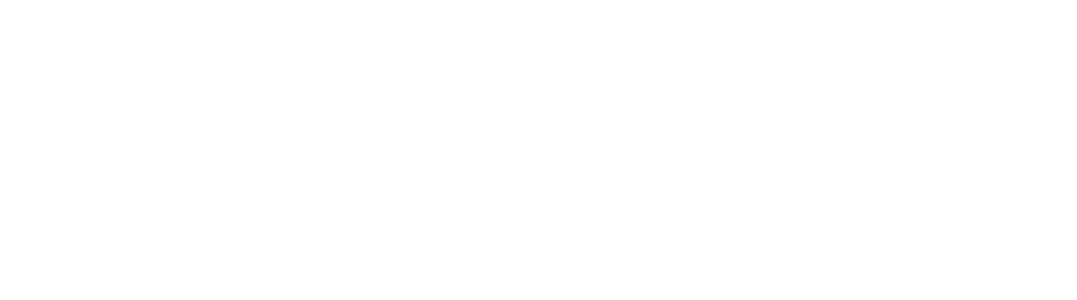
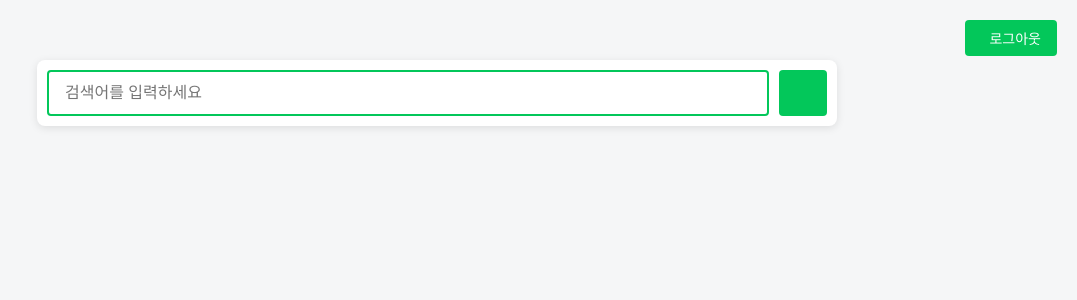
Before and after one commit to kimjeyoun/Naver-Shopping-Web, a Vue app: page /search in a window 1280 px wide. Before the commit this address had no page. Shown: the top 300 px of the page, without its empty margins (203-1280 px from the left). Built offline with nearby package versions, Linux system fonts and the light colour scheme; the HTML template or start-up script is replaced by a standard one.

Commit message:
feat: 네이버 검색 api 연동 테스트 #6

```diff
--- a/package.json
+++ b/package.json
@@ -8,6 +8,7 @@
     "lint": "vue-cli-service lint"
   },
   "dependencies": {
+    "axios": "^1.8.4",
     "core-js": "^3.8.3",
     "vue": "^3.2.13",
     "vue-router": "^4.5.0"
--- /dev/null
+++ b/src/api/config.js
@@ -0,0 +1,4 @@
+export const NAVER_API_CONFIG = {
+  CLIENT_ID: "Genk26skI08HjO9BsNL8",
+  CLIENT_SECRET: "H0DBbbrdUK",
+};
--- /dev/null
+++ b/src/api/shopping.js
@@ -0,0 +1,28 @@
+import axios from "axios";
+import { NAVER_API_CONFIG } from "./config";
+
+const shoppingAPI = {
+  search: async (query, params = {}) => {
+    try {
+      const response = await axios.get("/api/v1/search/shop.json", {
+        params: {
+          query: encodeURIComponent(query),
+          display: params.display || 20,
+          start: params.start || 1,
+          sort: params.sort || "sim",
+          ...params,
+        },
+        headers: {
+          "X-Naver-Client-Id": NAVER_API_CONFIG.CLIENT_ID,
+          "X-Naver-Client-Secret": NAVER_API_CONFIG.CLIENT_SECRET,
+        },
+      });
+      return response.data;
+    } catch (error) {
+      console.error("Shopping API Error:", error);
+      throw error;
+    }
+  },
+};
+
+export default shoppingAPI;
--- a/src/router/index.js
+++ b/src/router/index.js
@@ -1,6 +1,7 @@
 import { createRouter, createWebHistory } from "vue-router";
 import LoginPage from "../views/LoginPage.vue";
 import LandingPage from "../views/LandingPage.vue";
+import SearchPage from "@/views/SearchPage.vue";
 
 const routes = [
   {
@@ -13,6 +14,12 @@
     name: "Login",
     component: LoginPage,
   },
+  {
+    path: "/search",
+    name: "Search",
+    component: SearchPage,
+    meta: { requiresAuth: true }, // 인증이 필요한 페이지로 설정
+  },
 ];
 
 const router = createRouter({
--- a/src/views/LoginPage.vue
+++ b/src/views/LoginPage.vue
@@ -1,6 +1,6 @@
 <template>
   <div class="login-container">
-    <div v-if="!isLoggedIn" class="login-card">
+    <div class="login-card">
       <div class="profile-icon">
         <i class="fas fa-user"></i>
       </div>
@@ -37,10 +37,6 @@
         <p v-if="error" class="error-message">{{ error }}</p>
       </div>
     </div>
-    <div v-else class="welcome-container">
-      <h2>환영합니다, {{ currentUser.username }}님!</h2>
-      <button class="logout-button" @click="handleLogout">로그아웃</button>
-    </div>
   </div>
 </template>
 
@@ -53,18 +49,19 @@
     return {
       username: "",
       password: "",
-      isLoggedIn: false,
-      currentUser: null,
       error: "",
       rememberMe: false,
     };
   },
   mounted() {
-    this.checkLoginStatus();
     const savedUsername = localStorage.getItem("rememberedUsername");
     if (savedUsername) {
       this.username = savedUsername;
       this.rememberMe = true;
+    }
+    // 이미 로그인된 상태라면 검색 페이지로 리다이렉트
+    if (auth.checkAuth()) {
+      this.$router.push("/search");
     }
   },
   methods: {
@@ -76,9 +73,6 @@
 
       try {
         const user = auth.login(this.username, this.password);
-        this.isLoggedIn = true;
-        this.currentUser = user;
-        this.error = "";
 
         if (this.rememberMe) {
           localStorage.setItem("rememberedUsername", this.username);
@@ -88,33 +82,25 @@
 
         this.password = "";
 
-        console.log("로그인 성공:", this.currentUser.username);
+        // 로그인 성공 시 검색 페이지로 리다이렉트
+        this.$router.push("/search");
+
+        console.log("로그인 성공:", user.username);
       } catch (error) {
         this.error = "로그인에 실패했습니다.";
         console.error("로그인 에러:", error);
       }
     },
-
-    handleLogout() {
-      auth.logout();
-      this.isLoggedIn = false;
-      this.currentUser = null;
-      if (!this.rememberMe) {
-        this.username = "";
-      }
-      this.password = "";
-      console.log("로그아웃 완료");
-    },
-
-    checkLoginStatus() {
-      const user = auth.checkAuth();
-      if (user) {
-        this.currentUser = user;
-        this.isLoggedIn = true;
-      } else {
-        this.handleLogout();
-      }
-    },
+    //handleLogout() {
+    //  auth.logout();
+    //  this.isLoggedIn = false;
+    //  this.currentUser = null;
+    //  if (!this.rememberMe) {
+    //  this.username = "";
+    //  }
+    //  this.password = "";
+    //  console.log("로그아웃 완료");
+    //},
   },
   watch: {
     rememberMe(newValue) {
@@ -322,37 +308,4 @@
   font-size: 14px;
   text-align: center;
 }
-
-.welcome-container {
-  background: rgba(255, 255, 255, 0.85);
-  border-radius: 20px;
-  padding: 40px;
-  width: 100%;
-  max-width: 400px;
-  text-align: center;
-  box-shadow: 0 8px 32px rgba(0, 0, 0, 0.1);
-  backdrop-filter: blur(10px);
-  z-index: 1;
-}
-
-.welcome-container h2 {
-  color: #333;
-  margin-bottom: 20px;
-}
-
-.logout-button {
-  padding: 12px 24px;
-  background: #03c75a;
-  color: white;
-  border: none;
-  border-radius: 8px;
-  font-size: 16px;
-  font-weight: bold;
-  cursor: pointer;
-  transition: background-color 0.3s ease;
-}
-
-.logout-button:hover {
-  background: #02a347;
-}
 </style>
--- /dev/null
+++ b/src/views/SearchPage.vue
@@ -0,0 +1,211 @@
+<template>
+  <div class="search-container">
+    <div class="header">
+      <div class="logout-wrapper">
+        <button class="logout-button" @click="handleLogout">
+          <i class="fas fa-sign-out-alt"></i> 로그아웃
+        </button>
+      </div>
+    </div>
+    <div class="search-header">
+      <div class="search-box">
+        <input
+          type="text"
+          v-model="searchQuery"
+          placeholder="검색어를 입력하세요"
+          class="search-input"
+          @keyup.enter="handleSearch"
+        />
+        <button class="search-button" @click="handleSearch">
+          <i class="fas fa-search"></i>
+        </button>
+      </div>
+    </div>
+    <div v-if="isLoading" class="loading">검색 중...</div>
+    <div v-if="error" class="error">{{ error }}</div>
+    <div v-if="searchResults && searchResults.items" class="search-results">
+      <div class="results-info">총 {{ searchResults.total }}개의 검색결과</div>
+      <div class="items-grid">
+        <div
+          v-for="item in searchResults.items"
+          :key="item.productId"
+          class="item-card"
+        >
+          <h3>{{ item.title }}</h3>
+          <p>가격: {{ Number(item.lprice).toLocaleString() }}원</p>
+        </div>
+      </div>
+    </div>
+  </div>
+</template>
+
+<script>
+import auth from "@/auth";
+import shoppingAPI from "@/api/shopping";
+
+export default {
+  name: "SearchPage",
+  data() {
+    return {
+      searchQuery: "",
+      isLoading: false,
+      error: null,
+      searchResults: null,
+    };
+  },
+  methods: {
+    async handleSearch() {
+      if (!this.searchQuery.trim()) return;
+
+      this.isLoading = true;
+      this.error = null;
+
+      try {
+        const results = await shoppingAPI.search(this.searchQuery);
+        console.log("검색 결과:", results);
+        this.searchResults = results;
+      } catch (error) {
+        this.error = "검색 중 오류가 발생했습니다.";
+        console.error("검색 오류:", error);
+      } finally {
+        this.isLoading = false;
+      }
+    },
+    handleLogout() {
+      auth.logout();
+      this.$router.push("/login");
+    },
+  },
+};
+</script>
+
+<style scoped>
+.search-container {
+  min-height: 100vh;
+  padding: 20px;
+  background-color: #f5f6f7;
+}
+
+.header {
+  position: fixed;
+  top: 0;
+  right: 0;
+  padding: 20px;
+  z-index: 100;
+}
+
+.logout-wrapper {
+  display: flex;
+  justify-content: flex-end;
+}
+
+.logout-button {
+  padding: 8px 16px;
+  background-color: #03c75a;
+  color: white;
+  border: none;
+  border-radius: 4px;
+  font-size: 14px;
+  cursor: pointer;
+  transition: background-color 0.3s ease;
+  display: flex;
+  align-items: center;
+  gap: 8px;
+}
+
+.logout-button:hover {
+  background-color: #02a347;
+}
+
+.search-header {
+  max-width: 800px;
+  margin: 0 auto;
+  padding-top: 40px;
+}
+
+.search-box {
+  display: flex;
+  gap: 10px;
+  background: white;
+  padding: 10px;
+  border-radius: 8px;
+  box-shadow: 0 2px 8px rgba(0, 0, 0, 0.1);
+}
+
+.search-input {
+  flex: 1;
+  padding: 12px 16px;
+  font-size: 16px;
+  border: 2px solid #03c75a;
+  border-radius: 4px;
+  outline: none;
+}
+
+.search-input:focus {
+  border-color: #02a347;
+}
+
+.search-button {
+  padding: 0 24px;
+  background-color: #03c75a;
+  color: white;
+  border: none;
+  border-radius: 4px;
+  font-size: 18px;
+  cursor: pointer;
+  transition: background-color 0.3s ease;
+}
+
+.search-button:hover {
+  background-color: #02a347;
+}
+
+.loading {
+  text-align: center;
+  margin-top: 20px;
+  color: #666;
+}
+
+.error {
+  text-align: center;
+  margin-top: 20px;
+  color: #d32f2f;
+}
+
+.search-results {
+  max-width: 800px;
+  margin: 20px auto;
+  padding: 20px;
+}
+
+.results-info {
+  margin-bottom: 20px;
+  font-size: 16px;
+  color: #666;
+}
+
+.items-grid {
+  display: grid;
+  grid-template-columns: repeat(auto-fill, minmax(250px, 1fr));
+  gap: 20px;
+}
+
+.item-card {
+  background: white;
+  padding: 15px;
+  border-radius: 8px;
+  box-shadow: 0 2px 4px rgba(0, 0, 0, 0.1);
+}
+
+.item-card h3 {
+  margin: 0 0 10px 0;
+  font-size: 14px;
+  color: #333;
+}
+
+.item-card p {
+  margin: 0;
+  color: #03c75a;
+  font-weight: bold;
+}
+</style>
--- a/vue.config.js
+++ b/vue.config.js
@@ -1,4 +1,15 @@
-const { defineConfig } = require('@vue/cli-service')
+const { defineConfig } = require("@vue/cli-service");
 module.exports = defineConfig({
-  transpileDependencies: true
-})
+  transpileDependencies: true,
+  devServer: {
+    proxy: {
+      "/api": {
+        target: "https://openapi.naver.com",
+        changeOrigin: true,
+        pathRewrite: {
+          "^/api": "",
+        },
+      },
+    },
+  },
+});
```
Also changed, not shown: 2 other files (tests, documents, lock files or other folders).
